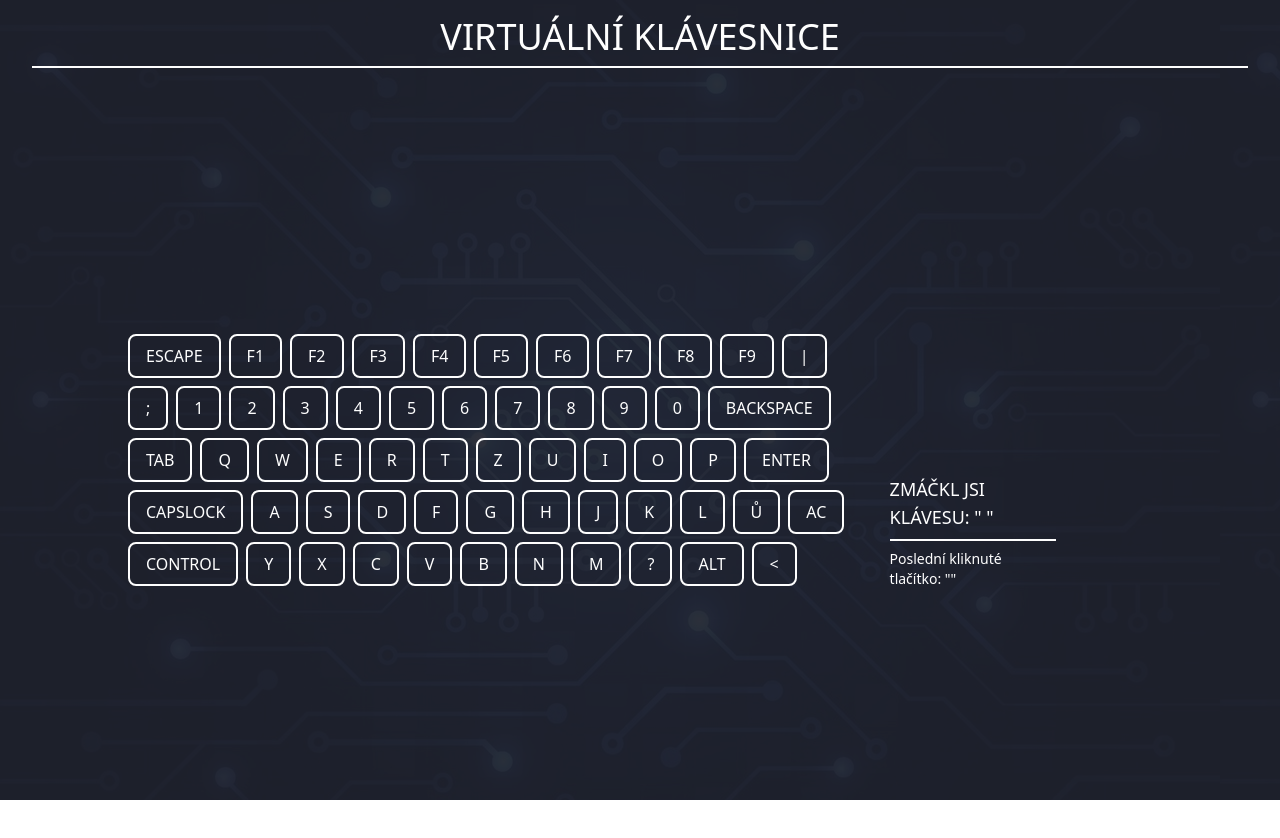
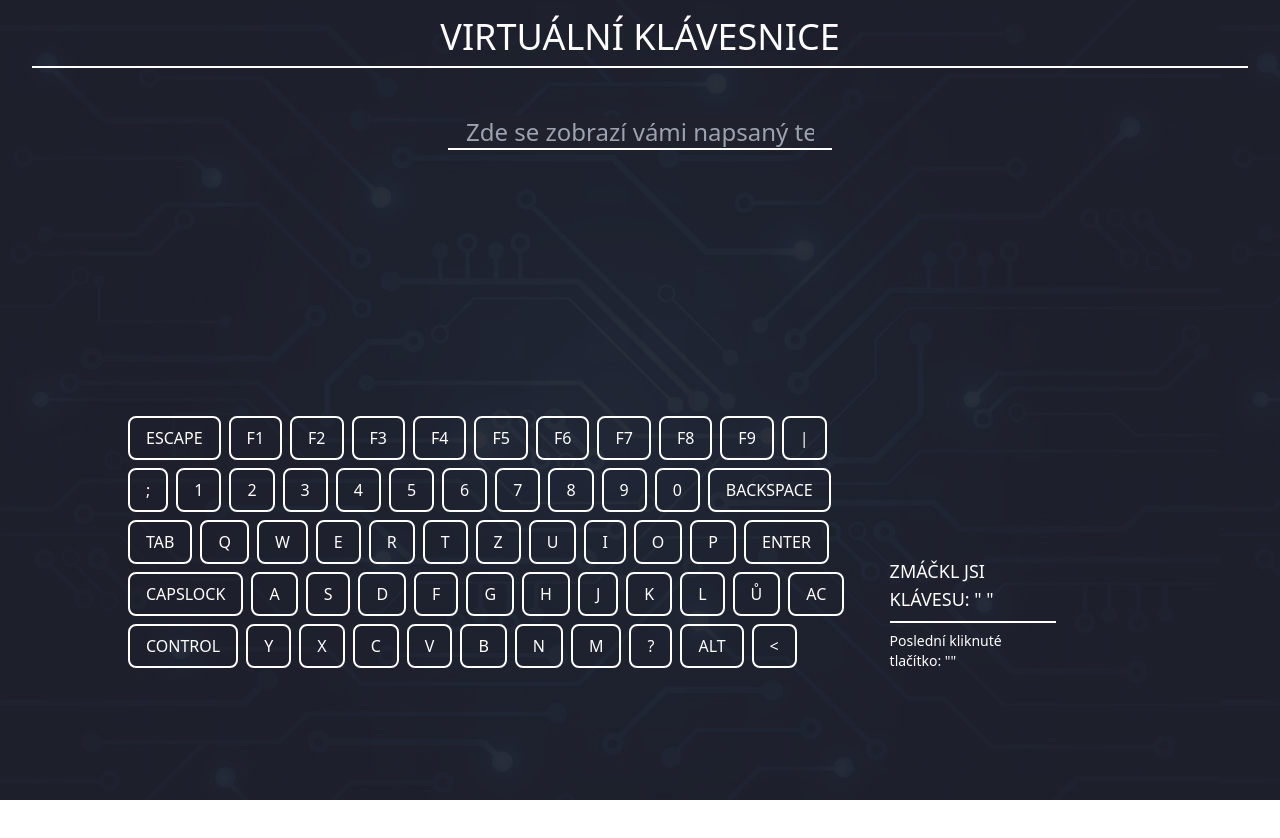
Before and after one commit to OndrejLosensky/virtual-keyboard, a React (Create React App) app: page / in a window 1280 px wide. Shown: the top 838 px of the page. Built offline with nearby package versions, Linux system fonts and the light colour scheme; the HTML template or start-up script is replaced by a standard one.

Commit message:
funkce, která automaticky Focusuje input

```diff
--- a/src/inputKeyboard/InputKeyboard.js
+++ b/src/inputKeyboard/InputKeyboard.js
@@ -1,11 +1,25 @@
-import React from "react";
+
+import React, { useEffect, useRef } from "react";
 
 const InputKeyboard = () => {
+    const inputRef = useRef(null);
+
+    useEffect(() => {
+        // Focus the input element when the component mounts
+        inputRef.current.focus();
+    }, []);
+
     return (
-        <div>
-
+        <div className="px-40 flex flex-col justify-center items-center text-center pt-12">
+            <input
+                ref={inputRef}
+                type="text"
+                className="text-foreColorWhite outline-none text-2xl bg-backColor"
+                placeholder="Zde se zobrazí vámi napsaný text"
+            />
+            <div className="border-b-2 border-foreColorWhite w-[40%]"></div>
         </div>
     )
 }
 
-export default InputKeyboard
+export default InputKeyboard;
--- a/src/keyboard/Keyboard.js
+++ b/src/keyboard/Keyboard.js
@@ -1,6 +1,7 @@
 import React, { useState, useEffect } from "react";
 import DisplayKey from "../displayKey/DisplayKey";
 import ButtonKey from "../button/ButtonKey";
+import InputKeyboard from "../inputKeyboard/InputKeyboard";
 
 const Keyboard = () => {
 
@@ -47,6 +48,9 @@ const Keyboard = () => {
 
     return (
         <div>
+
+            <InputKeyboard/>
+
 
                 <div className="flex justify-start h-screen tablet:pt-8 tablet:px-16 laptop:px-32 laptop:pt-16 bigScreen:px-80 bigScreen:pt-32 items-center ">
                     <div className=" h-[45%] w-[65%] flex flex-col gap-2 " >
```
